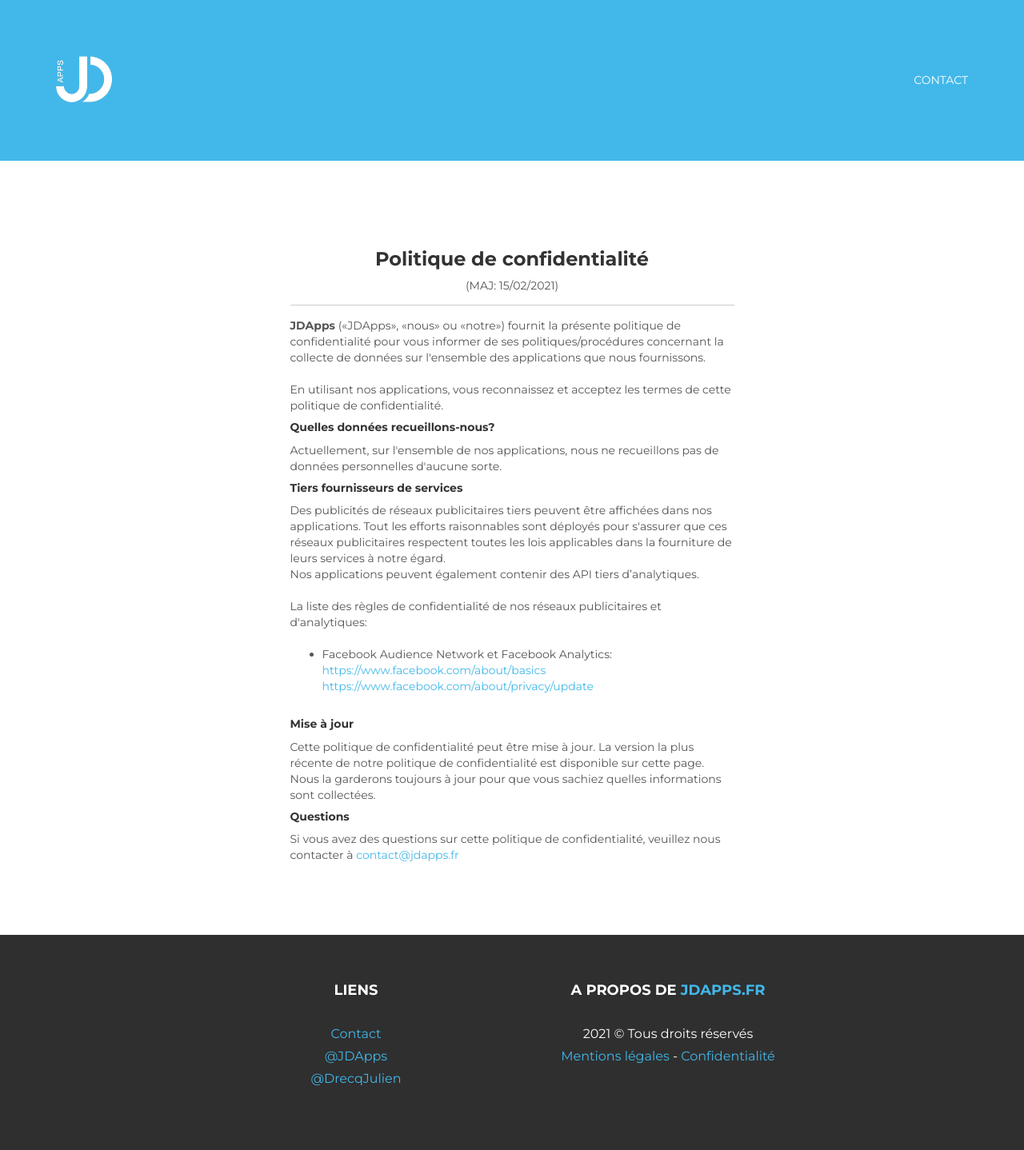
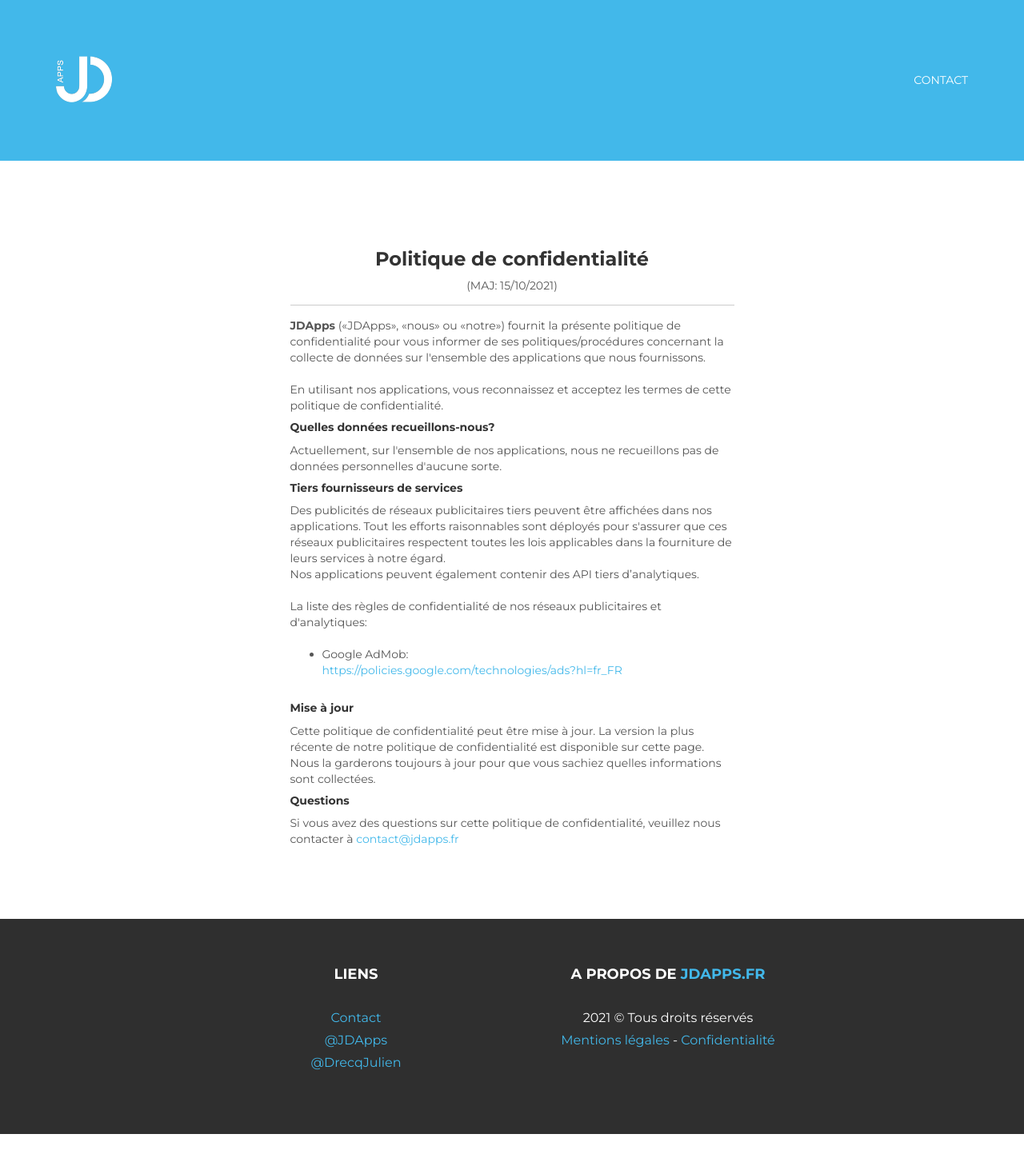
Before and after one commit to JDApps-fr/JDApps-fr.github.io, a Jekyll site: the page built from confidentialite.html, in a window 1280 px wide. Shown: the whole page at 80% size. Built offline with Jekyll 4.4.1, drawn with Linux system fonts in a browser that asks for light colours; nearby versions of some CDN libraries.

Commit message:
Imp page privacy

```diff
--- a/confidentialite.html
+++ b/confidentialite.html
@@ -11,7 +11,7 @@ robots: index, follow, max-snippet:-1, max-image-preview:large, max-video-previe
         <div class="col-lg-6 col-lg-offset-3">
             <div class="centered">
                 <h3>Politique de confidentialité</h3>
-                (MAJ: 15/02/2021)
+                (MAJ: 15/10/2021)
             </div>
 
             <hr>
@@ -45,11 +45,9 @@ robots: index, follow, max-snippet:-1, max-image-preview:large, max-video-previe
                 <br><br>
                 <ul>
                     <li>
-                        Facebook Audience Network et Facebook Analytics:
+                        Google AdMob:
                         <br>
-                        <a target="_blank" href="https://www.facebook.com/about/basics">https://www.facebook.com/about/basics</a>
-                        <br>
-                        <a target="_blank" href="https://www.facebook.com/about/privacy/update">https://www.facebook.com/about/privacy/update</a>
+                        <a target="_blank" href="https://policies.google.com/technologies/ads?hl=fr_FR">https://policies.google.com/technologies/ads?hl=fr_FR</a>
                     </li>
                     <br>
                 </ul>
```
